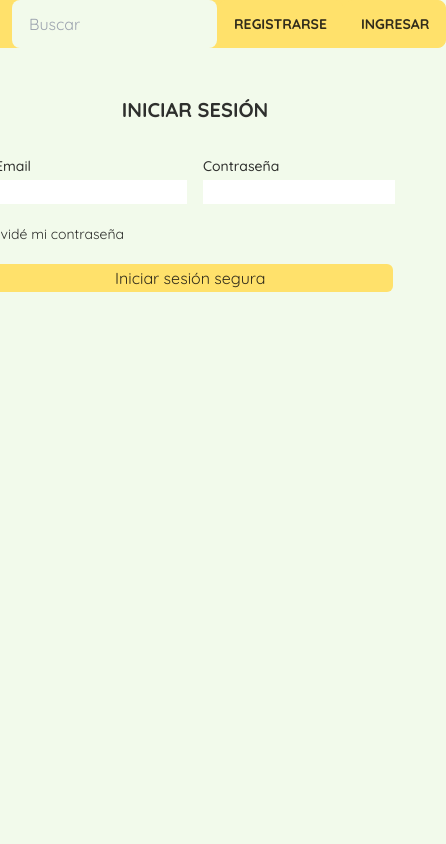
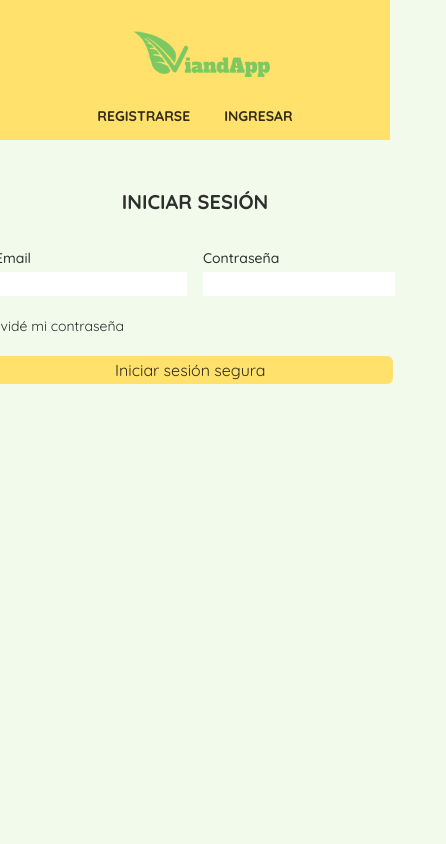
Before and after one commit to ProyectoFinal-Henry/Vianda-app, a Next.js app: page /catalog/login in a window 390 px wide. Shown: the top 844 px of the page, 446 px wide, since content can reach past the window. Built offline with nearby package versions, Linux system fonts and the light colour scheme.

Commit message:
'ajustes para el layout mobil de catalog'

```diff
--- a/src/components/navbar/NavBar.jsx
+++ b/src/components/navbar/NavBar.jsx
@@ -4,7 +4,7 @@ import Image from "next/image"
 function NavBar() {
   return (
     <nav className="bg-primary">
-      <div className="container mx-auto flex justify-between items-center px-3">
+      <div className="container mx-auto flex flex-col md:flex-row justify-between items-center px-3">
         <Link href="/">
           <Image
             width={150}
@@ -13,13 +13,7 @@ function NavBar() {
             alt="imagen logo"
           />
         </Link>
-        <div className="form-control">
-          <input
-            type="text"
-            placeholder="Buscar"
-            className=" input input-bordered-none"
-          />
-        </div>
+
         <ul className="flex text-lg font-bold">
           <li className="btn btn-primary font-bold">
             <Link href="/catalog/registro">Registrarse</Link>
```
